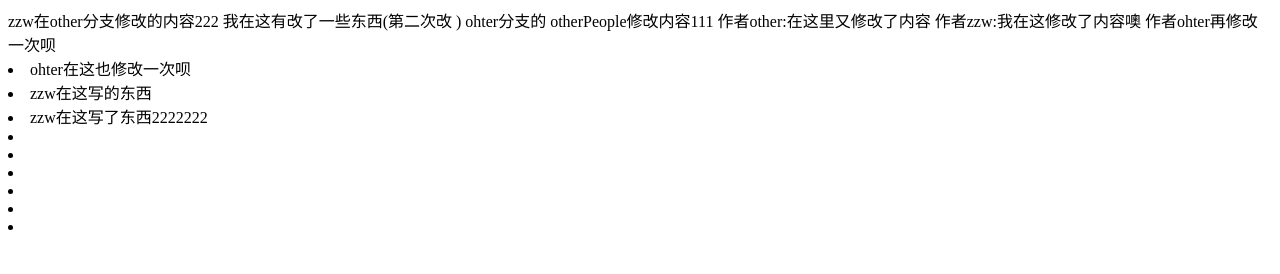
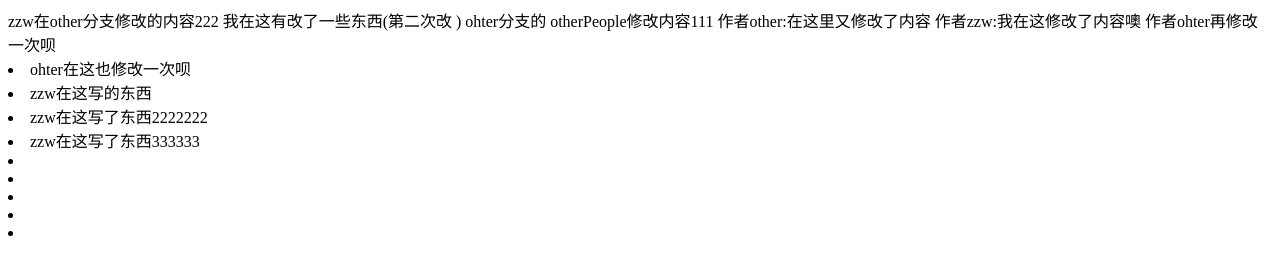
Before and after one commit to zzw827/github_learning, a plain HTML site: page index1.html in a window 1280 px wide. Drawn offline with Linux system fonts and the light colour scheme.

Commit message:
index1change

```diff
--- a/index1.html
+++ b/index1.html
@@ -17,7 +17,7 @@
   <li>ohter在这也修改一次呗</li>
   <li>zzw在这写的东西</li>
   <li>zzw在这写了东西2222222</li>
-  <li></li>
+  <li>zzw在这写了东西333333</li>
   <li></li>
   <li></li>
   <li></li>
```
